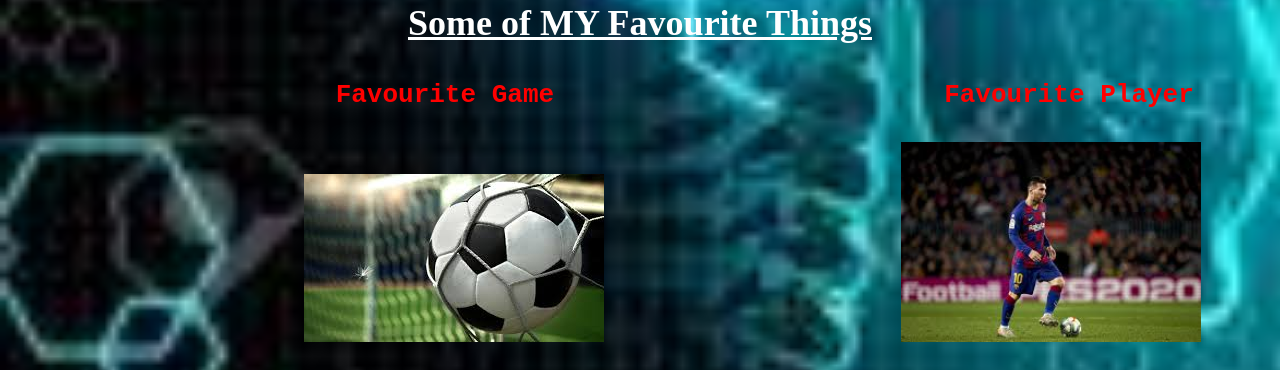
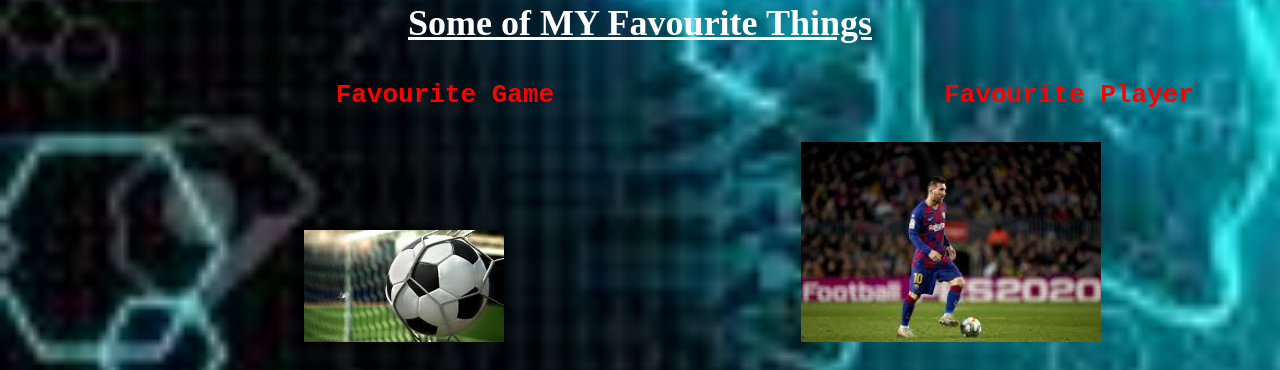
Before and after one commit to hamidul016/hamidul016.github.io, a plain HTML site: page page2.html in a window 1280 px wide. Shown: the part 715-1085 px from the top of the page. Drawn offline with Linux system fonts and the light colour scheme.

Commit message:
Update page2.html

```diff
--- a/page2.html
+++ b/page2.html
@@ -22,13 +22,13 @@
    </font>
    <font size="6px" color="red">
    <p><b> <pre>                     Favourite Game                         Favourite Player </pre></b> </p>
-   <pre>                   <img src="Football.jpg" >                   <img src="Messi.jpg" width="300"px> </pre>
+   <pre>                   <img src="Football.jpg" width="200px" >                   <img src="Messi.jpg" width="300"px> </pre>
    <font size="5px" color="white"> <pre>                                <b>Football                                            Lional Messi </b> </pre> </font>
    <font size="6px" color="red">
   <p><b> <pre>      Favourite Food                   Favourite Singer              Favourite Movie  </pre></b> </p>
    <pre>      <img src="fuchka.jpg"  width="200px">                    <img src="Sabrina Carpenter.jpg" width="260"px>          <img src="infinity war.jpg" width="300"px></pre>
    </font>
-   <font size="5px" color="white"> <pre>             <b>Fuchka                                    Sabrina Carpenter                          Infinity War</b> </pre></font>
+   <font size="5px" color="white"> <pre>             <b>Fuchka                                    Sabrina Carpenter                         Infinity War</b> </pre></font>
    <font size="6px" color="white">
     <ul type="square">
 	  <li> <a href="Page 1.html" > GO to Page 1 </a> </li>
```
